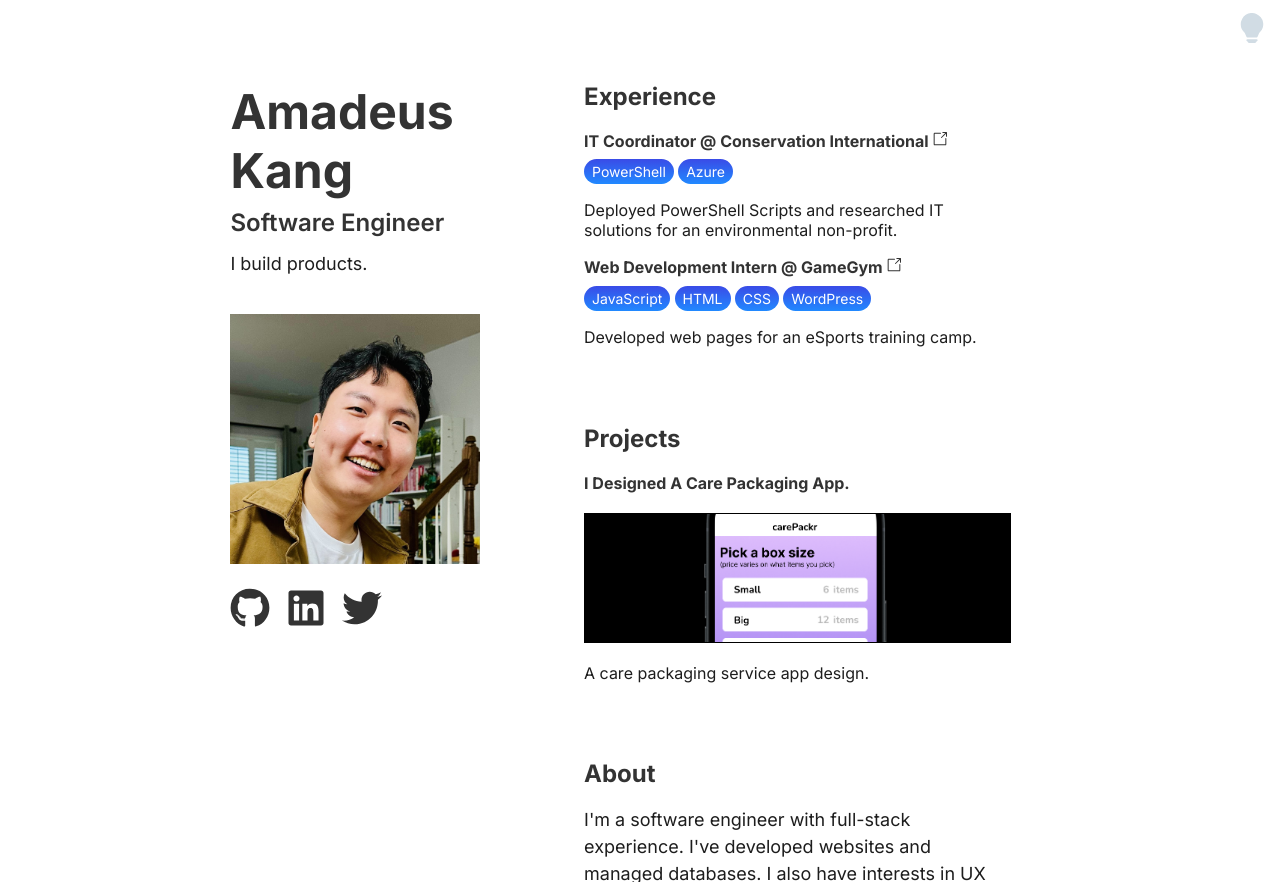
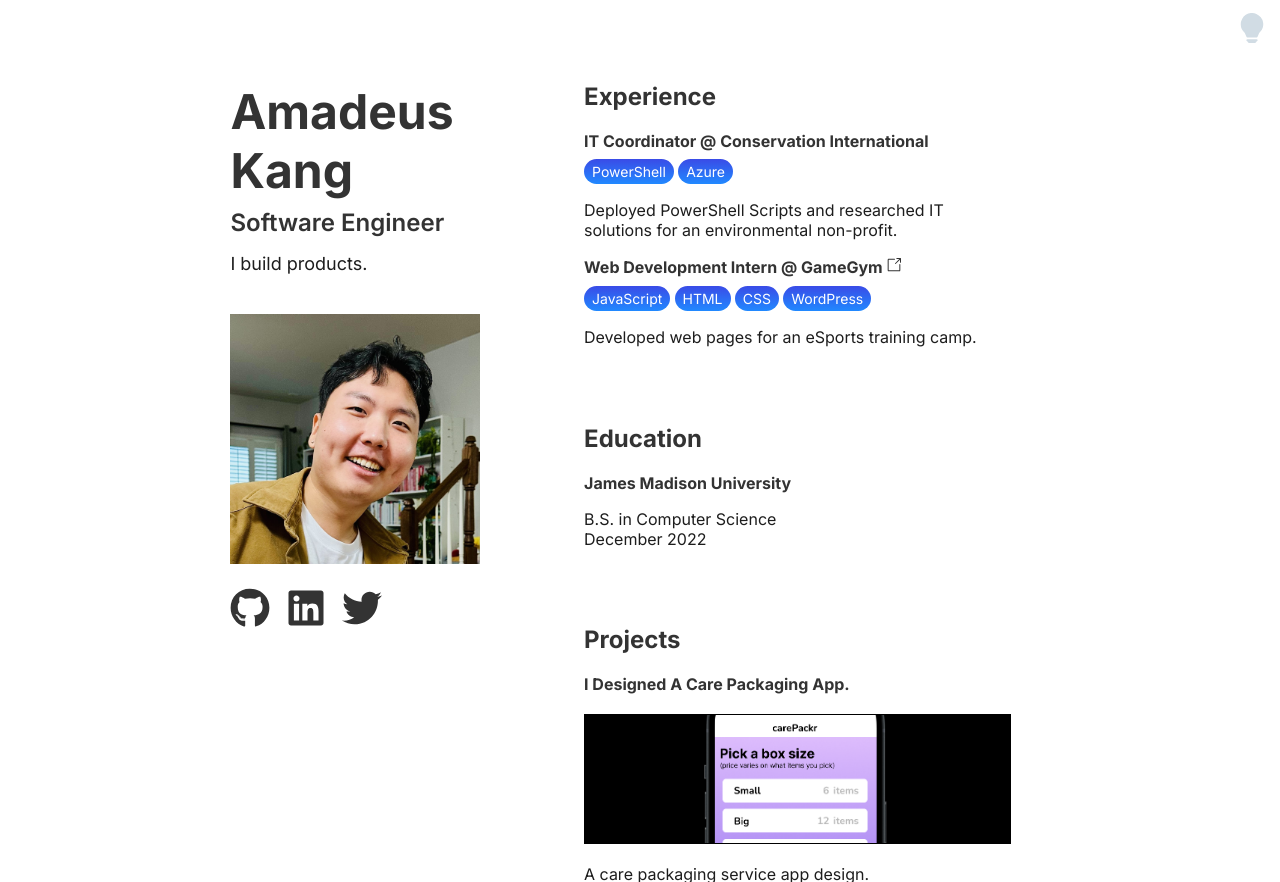
Before and after one commit to Amadeus-ex-machina/Amadeus-ex-machina.github.io, a React (Create React App) app: page / in a window 1280 px wide. Built offline with nearby package versions, Linux system fonts and the light colour scheme.

Commit message:
Added education to resume div

```diff
--- a/src/Home.js
+++ b/src/Home.js
@@ -101,7 +101,6 @@
                 <div className="resumeItem">
                   <div className="ResumeSubHeader">
                     IT Coordinator @ Conservation International{" "}
-                    <GoLinkExternal />
                   </div>
                   <div className="ResumeSubText">
                     <div className="tagBar">
@@ -141,6 +140,19 @@
               <br />
               <br />
 
+              <div className="ResumeHeader">Education</div>
+              <br />
+
+              <div className="ResumeSubHeader">James Madison University</div>
+              <div className="ResumeSubText">
+                <p>B.S. in Computer Science<br/>
+                  December 2022</p>
+              </div>
+
+              <br />
+              <br />
+              <br />
+
               <div className="ResumeHeader">Projects</div>
 
               {/*  PROJECT CARDS */}
@@ -172,16 +184,15 @@
               <div className="ResumeText">
                 <p>
                   I'm a software engineer with full-stack experience. I've
-                  developed websites and managed databases. I also have
-                  interests in UX design.
+                  developed websites and managed databases. I engineer products
+                  with a focus on human-centered design.
                 </p>
 
                 <p>
-                  In my free time, I read non-fiction, mentor friends in coding,
-                  and pursue personal projects. I'm an aspiring polymath so I
-                  enjoy studying computer science, mathematics, statistics,
-                  economics, and other subjects. To will myself to understand is
-                  my greatest joy.
+                  In my free time, I mentor others in coding and pursue personal
+                  projects. I'm an aspiring polymath so I enjoy studying
+                  computer science, mathematics, statistics, economics, and
+                  other subjects.
                 </p>
               </div>
 
```
